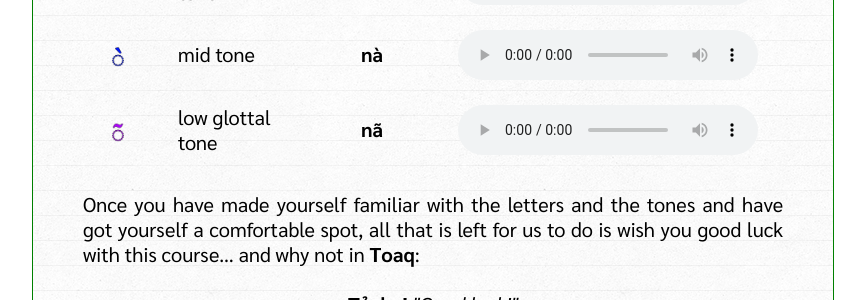
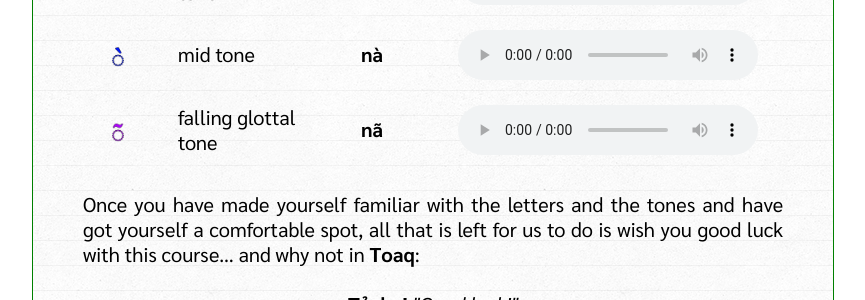
Before and after one commit to toaq/TwE, a Jekyll site: the page built from _lessons/00/index.md, in a window 1280 px wide and 900 px high, scrolled down 5105 px. Shown: the part 332-632 px from the top of the window, without its empty margins (207-1072 px from the left). Built offline with Jekyll 4.4.1, drawn with Linux system fonts in a browser that asks for light colours; some web fonts are replaced.

Commit message:
fix name for t7

```diff
--- a/_lessons/00/index.md
+++ b/_lessons/00/index.md
@@ -88,12 +88,12 @@ The consonant **q** is usually pronounced as English "ng", but it can change its
 
 **Toaq** is a *tonal* language -- it uses changes in pitch to distinguish grammatical meaning. **Toaq** is unique in that every tone corresponds to a part of speech (nouns, verbs, adverbs, etc), and vice-versa. This means that the same part of speech always carries the same tone, or, in other words, that each tone uniquely identifies a word as belonging to a specific part of speech. The functions of the tones will be introduced bit by bit. For now it is enough that you are aware of their existence. Below is a table of **Toaq**'s tones along with their pronunciation (on the dummy syllable **na**). There are six tones in total:
 
-| ![](../tones/t2.png) | rising tone         | **ná** | <audio controls src="../tones/t2.mp3" /> |
-| ![](../tones/t3.png) | rising glottal tone | **nä** | <audio controls src="../tones/t3.mp3" /> |
-| ![](../tones/t4.png) | falling tone        | **nả** | <audio controls src="../tones/t4.mp3" /> |
-| ![](../tones/t5.png) | rising-falling tone | **nâ** | <audio controls src="../tones/t5.mp3" /> |
-| ![](../tones/t6.png) | mid tone            | **nà** | <audio controls src="../tones/t6.mp3" /> |
-| ![](../tones/t7.png) | low glottal tone    | **nã** | <audio controls src="../tones/t7.mp3" /> |
+| ![](../tones/t2.png) | rising tone          | **ná** | <audio controls src="../tones/t2.mp3" /> |
+| ![](../tones/t3.png) | rising glottal tone  | **nä** | <audio controls src="../tones/t3.mp3" /> |
+| ![](../tones/t4.png) | falling tone         | **nả** | <audio controls src="../tones/t4.mp3" /> |
+| ![](../tones/t5.png) | rising-falling tone  | **nâ** | <audio controls src="../tones/t5.mp3" /> |
+| ![](../tones/t6.png) | mid tone             | **nà** | <audio controls src="../tones/t6.mp3" /> |
+| ![](../tones/t7.png) | falling glottal tone | **nã** | <audio controls src="../tones/t7.mp3" /> |
 
 Once you have made yourself familiar with the letters and the tones and have got yourself a comfortable spot, all that is left for us to do is wish you good luck with this course... and why not in **Toaq**:
 
```
